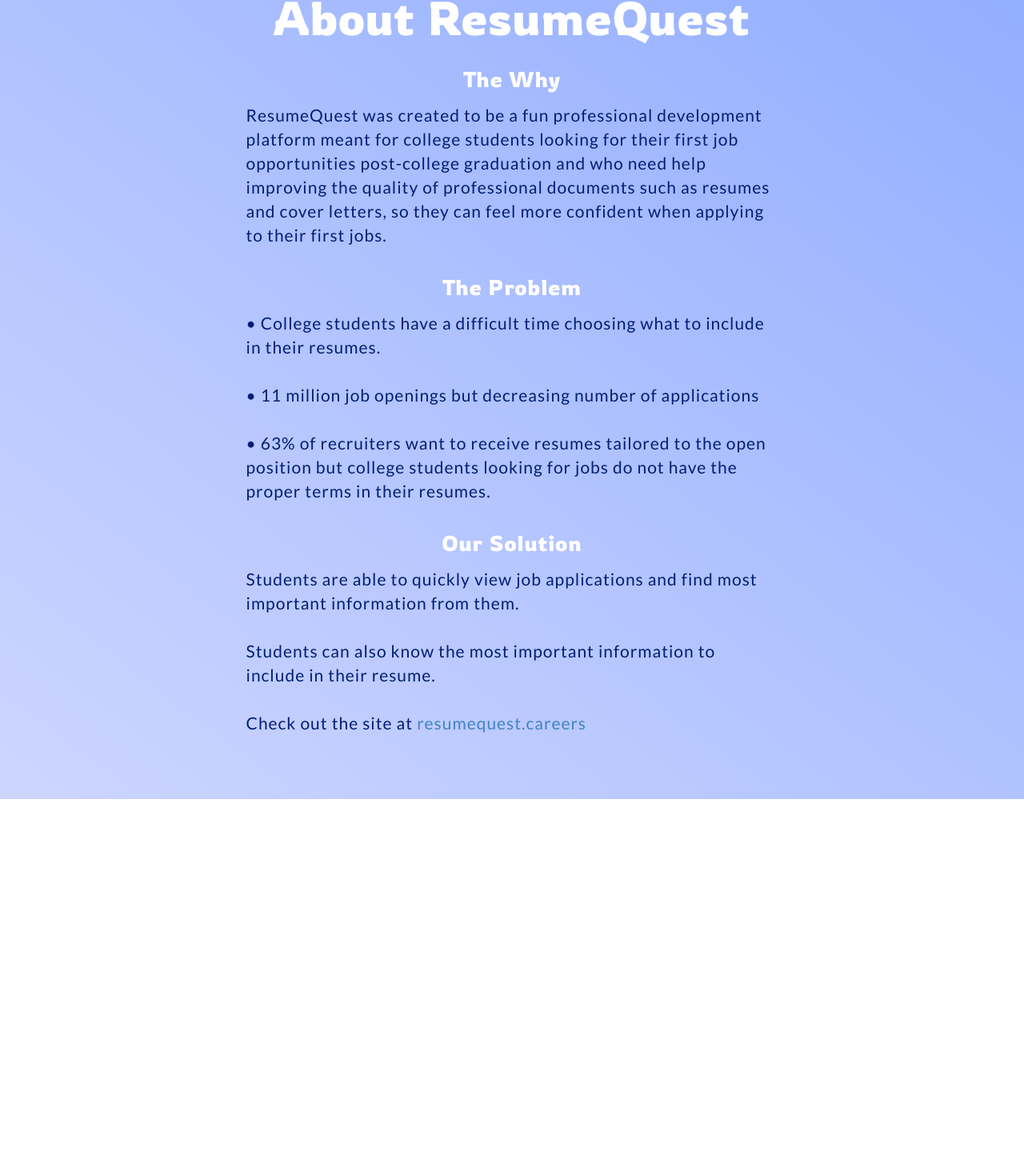
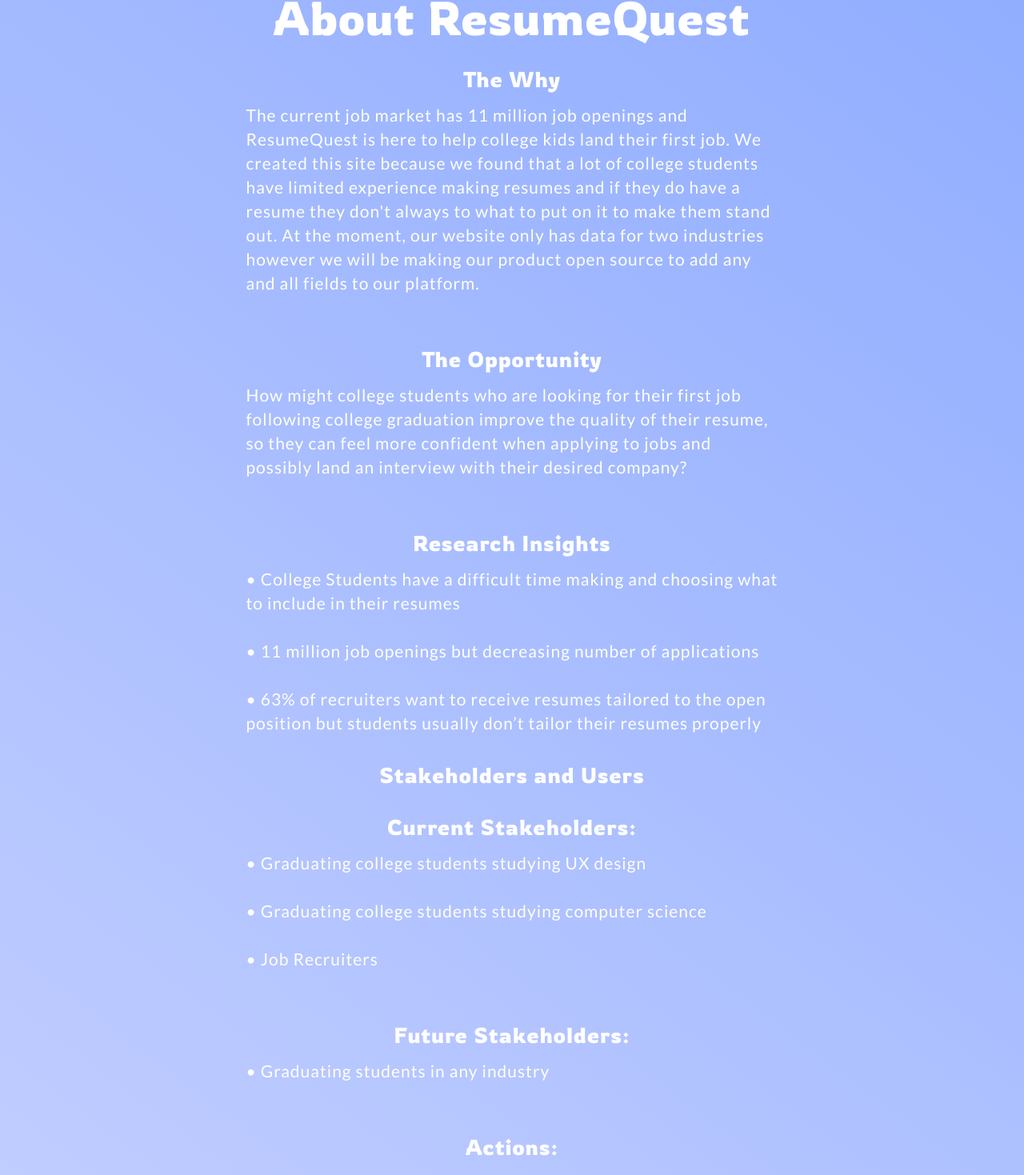
Before and after one commit to Pomegranate-Coding-Group/CritiqueAI, a Next.js app in the folder app/: page /about in a window 1280 px wide. Shown: the part 176-1645 px from the top of the page at 80% size. Before the commit the page ends 1175 px from the top, so only its background shows below. Built offline with nearby package versions, Linux system fonts and the light colour scheme; a web font is replaced by a local one.

Commit message:
update about

```diff
--- a/app/components/about/aboutPage.tsx
+++ b/app/components/about/aboutPage.tsx
@@ -19,26 +19,65 @@
             <Heading size="2" css={{ ta: "center", mb: "$3", mt: "$6", fontFamily: '$rowdies', letterSpacing: '1px', color: 'white' }}>
                 The Why
             </Heading>
-            <Paragraph size="2" css={{ ta: "left", color: '#001E75', fontWeight: '300', letterSpacing: '1px'}}>
-                ResumeQuest was created to be a fun professional development platform meant for college
-                students looking for their first job opportunities post-college graduation and who need help
-                improving the quality of professional documents such as resumes and cover letters, so they can
-                feel more confident when applying to their first jobs.
+            <Paragraph size="2" css={{ ta: "left", color: 'white', fontWeight: '300', letterSpacing: '1px'}}>
+            The current job market has 11 million job openings and ResumeQuest is here to help college kids land their first job.
+            We created this site because we found that a lot of college students have limited experience making resumes and if they
+            do have a resume they don't always to what to put on it to make them stand out. At the moment, our website only has data
+            for two industries however we will be making our product open source to add any and all fields to our platform. <br /><br />
+            </Paragraph>
+
+            <Heading size="2" css={{ ta: "center", mb: "$3", mt: "$6", fontFamily: '$rowdies', letterSpacing: '1px', color: 'white' }}>
+                The Opportunity
+            </Heading>
+            <Paragraph size="2" css={{ ta: "left", color: 'white', fontWeight: '300', letterSpacing: '1px'}}>
+            How might college students who are looking for their first job following college graduation improve the quality of their
+            resume, so they can feel more confident when applying to jobs and possibly land an interview with their desired company? <br /><br />
+            </Paragraph>
+
+            <Heading size="2" css={{ ta: "center", mb: "$3",  mt: "$6", fontFamily: '$rowdies', letterSpacing: '1px', color: 'white' }}>
+                Research Insights
+            </Heading>
+            <Paragraph size="2" css={{ ta: "left", color: 'white', fontWeight: '300', letterSpacing: '1px'}}>
+                {'\u2022'} College Students have a difficult time making and choosing what to include in their resumes <br /><br />
+                {'\u2022'} 11 million job openings but decreasing number of applications <br /><br />
+                {'\u2022'} 63% of recruiters want to receive resumes tailored to the open position but students usually don’t tailor their resumes properly
+            </Paragraph>
+
+            <Heading size="2" css={{ ta: "center", mb: "$3",  mt: "$6", fontFamily: '$rowdies', letterSpacing: '1px', color: 'white' }}>
+                Stakeholders and Users
+            </Heading>
+            <Heading size="2" css={{ ta: "center", mb: "$3",  mt: "$6", fontFamily: '$rowdies', letterSpacing: '1px', color: 'white' }}>
+                Current Stakeholders:
+            </Heading>
+            <Paragraph size="2" css={{ ta: "left", color: 'white', fontWeight: '300', letterSpacing: '1px'}}>
+                {'\u2022'} Graduating college students studying UX design <br /><br />
+                {'\u2022'} Graduating college students studying computer science <br /><br />
+                {'\u2022'} Job Recruiters  <br /><br />
             </Paragraph>
             <Heading size="2" css={{ ta: "center", mb: "$3",  mt: "$6", fontFamily: '$rowdies', letterSpacing: '1px', color: 'white' }}>
-                The Problem
+                Future Stakeholders:
             </Heading>
-            <Paragraph size="2" css={{ ta: "left", color: '#001E75', fontWeight: '300', letterSpacing: '1px'}}>
-                {'\u2022'} College students have a difficult time choosing what to include in their resumes. <br /><br />
-                {'\u2022'} 11 million job openings but decreasing number of applications <br /><br />
-                {'\u2022'} 63% of recruiters want to receive resumes tailored to the open position but college students looking for jobs do not have the proper terms in their resumes.
+            <Paragraph size="2" css={{ ta: "left", color: 'white', fontWeight: '300', letterSpacing: '1px'}}>
+                {'\u2022'} Graduating students in any industry <br /><br />
             </Paragraph>
+
+            <Heading size="2" css={{ ta: "center", mb: "$3",  mt: "$6", fontFamily: '$rowdies', letterSpacing: '1px', color: 'white' }}>
+                Actions:
+            </Heading>
+            <Paragraph size="2" css={{ ta: "left", color: 'white', fontWeight: '300', letterSpacing: '1px'}}>
+                {'\u2022'} Research: Job market, Resumes, Professionals, Industry Skills <br /><br />
+                {'\u2022'} Interviews: Professionals from UX and Software Engineering and graduating college students<br /><br />
+                {'\u2022'} Design sprints for the perfect UI <br /><br />
+                {'\u2022'} User Testing: Product testing and functionality testing<br /><br />
+                {'\u2022'} Web devlopment and creation of database that connects users with skills <br /><br />
+            </Paragraph>
+
             <Heading size="2" css={{ ta: "center", mb: "$3",  mt: "$6", fontFamily: '$rowdies', letterSpacing: '1px', color: 'white' }}>
                 Our Solution
             </Heading>
-            <Paragraph size="2" css={{ ta: "left", color: '#001E75', fontWeight: '300', letterSpacing: '1px'}}>
-                Students are able to quickly view job applications and find most important information from them. <br /><br />
-                Students can also know the most important information to include in their resume. <br /><br />
+            <Paragraph size="2" css={{ ta: "left", color: 'white', fontWeight: '300', letterSpacing: '1px'}}>
+                With our product, students will be able to make a standout resume that will help them land a job with their dream companies.
+                ResumeQuest also makes the tedious process of updating or making your resume a more fun and efficient process. <br /><br />
                 Check out the site at <Link href="https://resumequest.careers">resumequest.careers</Link>
             </Paragraph>
         </Container>
```
